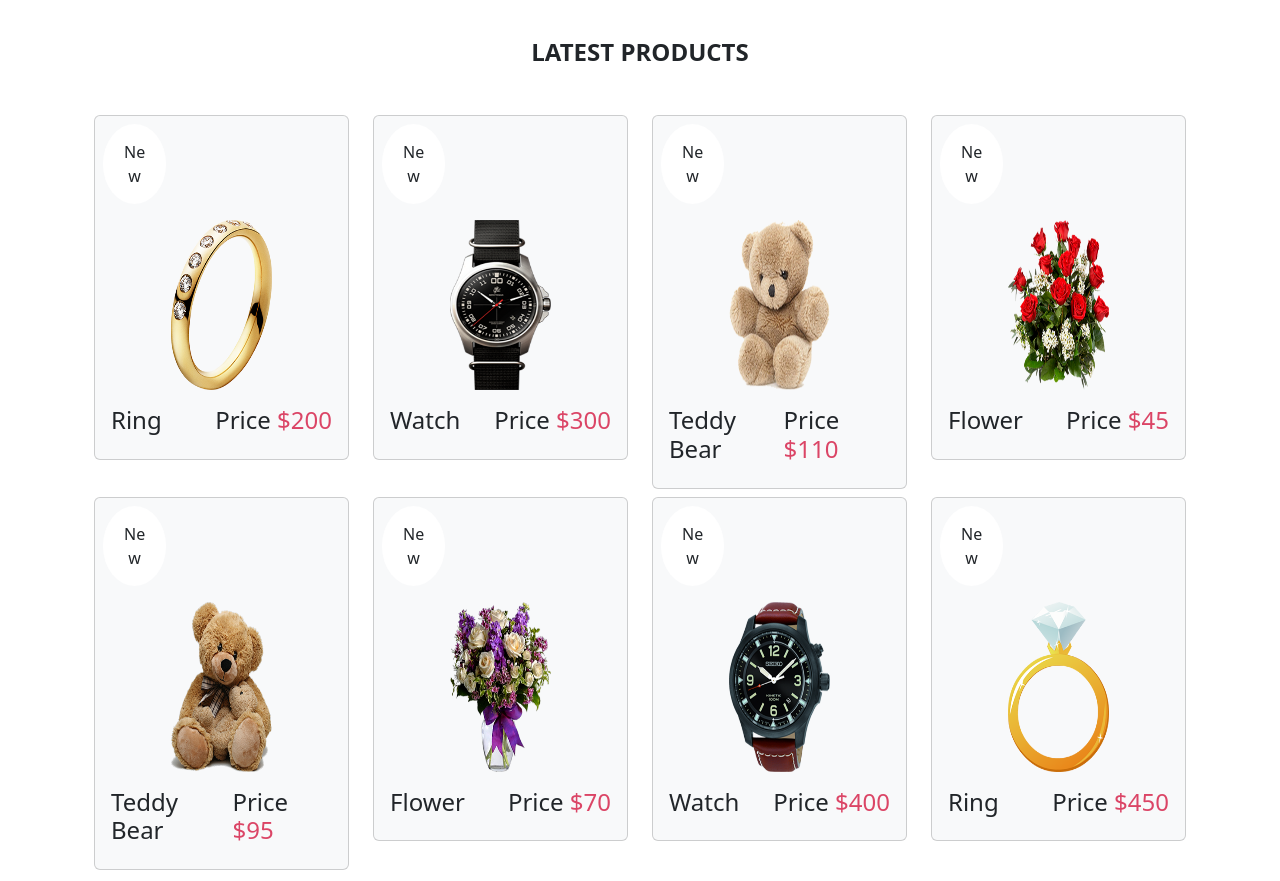
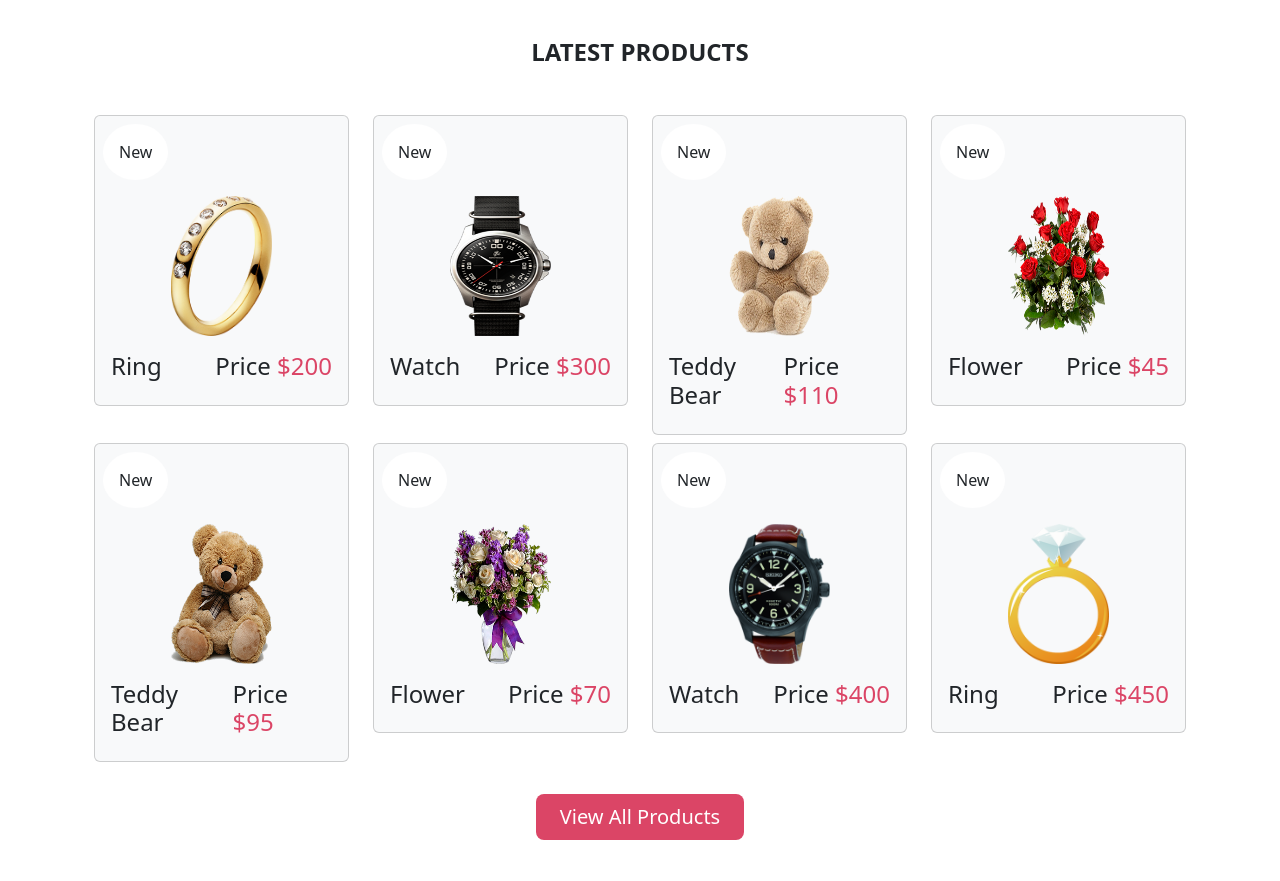
Before and after one commit to Techietimmy-ux/giftos, a plain HTML site: page index.html in a window 1280 px wide. Shown: the part 740-1621 px from the top of the page. Drawn offline with nearby package versions, Linux system fonts and the light colour scheme.

Commit message:
some html and css change

```diff
--- a/index.html
+++ b/index.html
@@ -88,7 +88,7 @@
                 <div class="row ">
                     <div class="col-10 col-md-6 col-lg-3 mx-auto mb-2">
                         <div class="card bg-light">
-                            <p class="bg-white w-25 text-center ms-2 mt-2 rounded-circle p-3 fw-medium">New</p>
+                            <p class="bg-white text-center ms-2 mt-2 rounded-circle p-3 fw-medium">New</p>
                             <img class="card-img-top mx-auto" src="/images/p1.png" alt="Ring" />
                             <div class="card-body d-flex justify-content-between">
                                 <h4 class="card-title">Ring</h4>
@@ -517,7 +517,7 @@
                     <div class="col-12 col-md-6 col-lg-3">
                         <h4>Newsletter</h4>
                         <input type="email" name="" id="" class="p-2 bg-light border-0" placeholder="Enter your Email">
-                        <button type="submit" class="p-2  px-4 subscribe mt-3 border-0">SUBSCRIBE</button>
+                        <button type="submit" class="p-2  px-4 subscribe mt-3 border-0 mx-auto ms-md-0">SUBSCRIBE</button>
 
 
                     </div>
--- a/styles.css
+++ b/styles.css
@@ -23,10 +23,13 @@
 
 .card img{
     width: 40%;
-    height: 170px;
+    height: 140px;
 
 }
 
+.rounded-circle{
+    width: fit-content !important;
+}
 span{
     color: #db4566;
 
```
